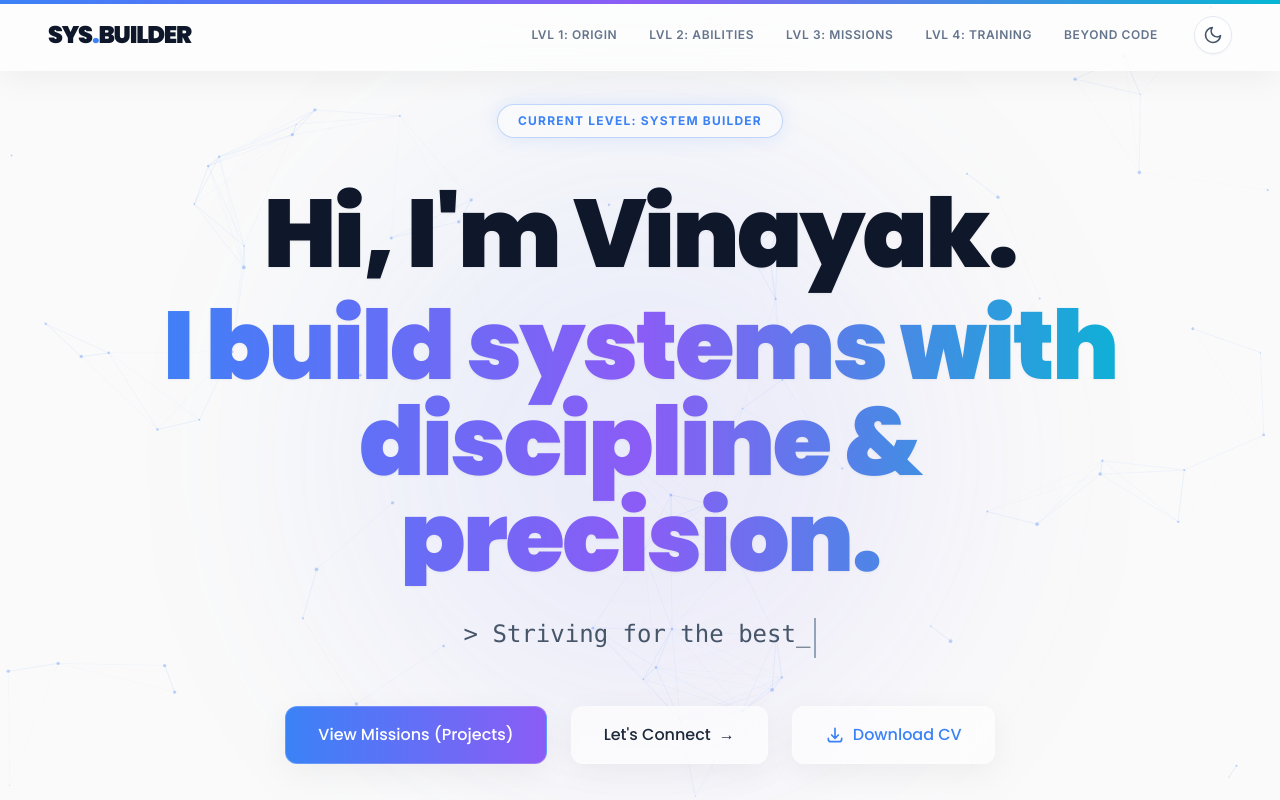
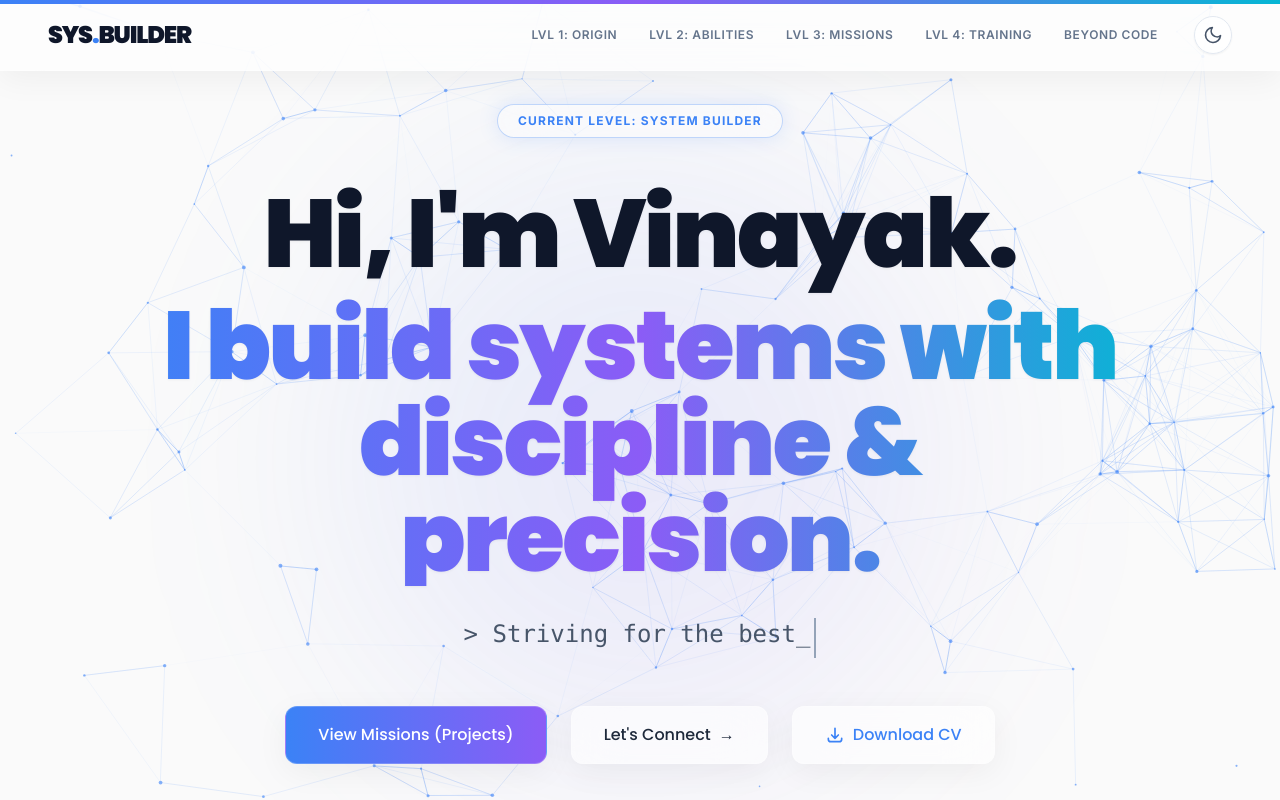
Before and after one commit to Vinayakrenjen/vinayak-portfolio, a React app: page / in a window 1280 px wide. Shown: the top 800 px of the page. Built offline with nearby package versions, Linux system fonts and the light colour scheme; the HTML template or start-up script is replaced by a standard one.

Commit message:
style(canvas): gently increase node density and edge opacity for better background network visibility

```diff
--- a/src/components/NetworkBackground.jsx
+++ b/src/components/NetworkBackground.jsx
@@ -17,7 +17,7 @@ const NetworkBackground = () => {
     window.addEventListener('resize', setCanvasSize);
 
     const particles = [];
-    const particleCount = typeof window !== 'undefined' && window.innerWidth < 768 ? 40 : 80;
+    const particleCount = typeof window !== 'undefined' && window.innerWidth < 768 ? 60 : 120;
 
     // Check if dark mode is active for color setting
     const isDark = document.documentElement.classList.contains('dark');
@@ -43,7 +43,7 @@ const NetworkBackground = () => {
         ctx.beginPath();
         ctx.arc(this.x, this.y, this.radius, 0, Math.PI * 2);
         // Soft blue/cyan nodes
-        ctx.fillStyle = isDark ? 'rgba(6, 182, 212, 0.4)' : 'rgba(59, 130, 246, 0.4)';
+        ctx.fillStyle = isDark ? 'rgba(6, 182, 212, 0.6)' : 'rgba(59, 130, 246, 0.6)';
         ctx.fill();
       }
     }
@@ -67,8 +67,8 @@ const NetworkBackground = () => {
 
           if (distance < 150) {
             ctx.beginPath();
-            // Lines are very faint
-            const opacity = (1 - distance / 150) * 0.15;
+            // Lines visibility increased
+            const opacity = (1 - distance / 150) * 0.4;
             ctx.strokeStyle = _isDark ? `rgba(139, 92, 246, ${opacity})` : `rgba(59, 130, 246, ${opacity})`;
             ctx.lineWidth = 1;
             ctx.moveTo(particles[i].x, particles[i].y);
@@ -92,7 +92,7 @@ const NetworkBackground = () => {
     <canvas
       ref={canvasRef}
       className="fixed inset-0 w-full h-full pointer-events-none z-0"
-      style={{ opacity: 0.8 }}
+      style={{ opacity: 1 }}
     />
   );
 };
```
